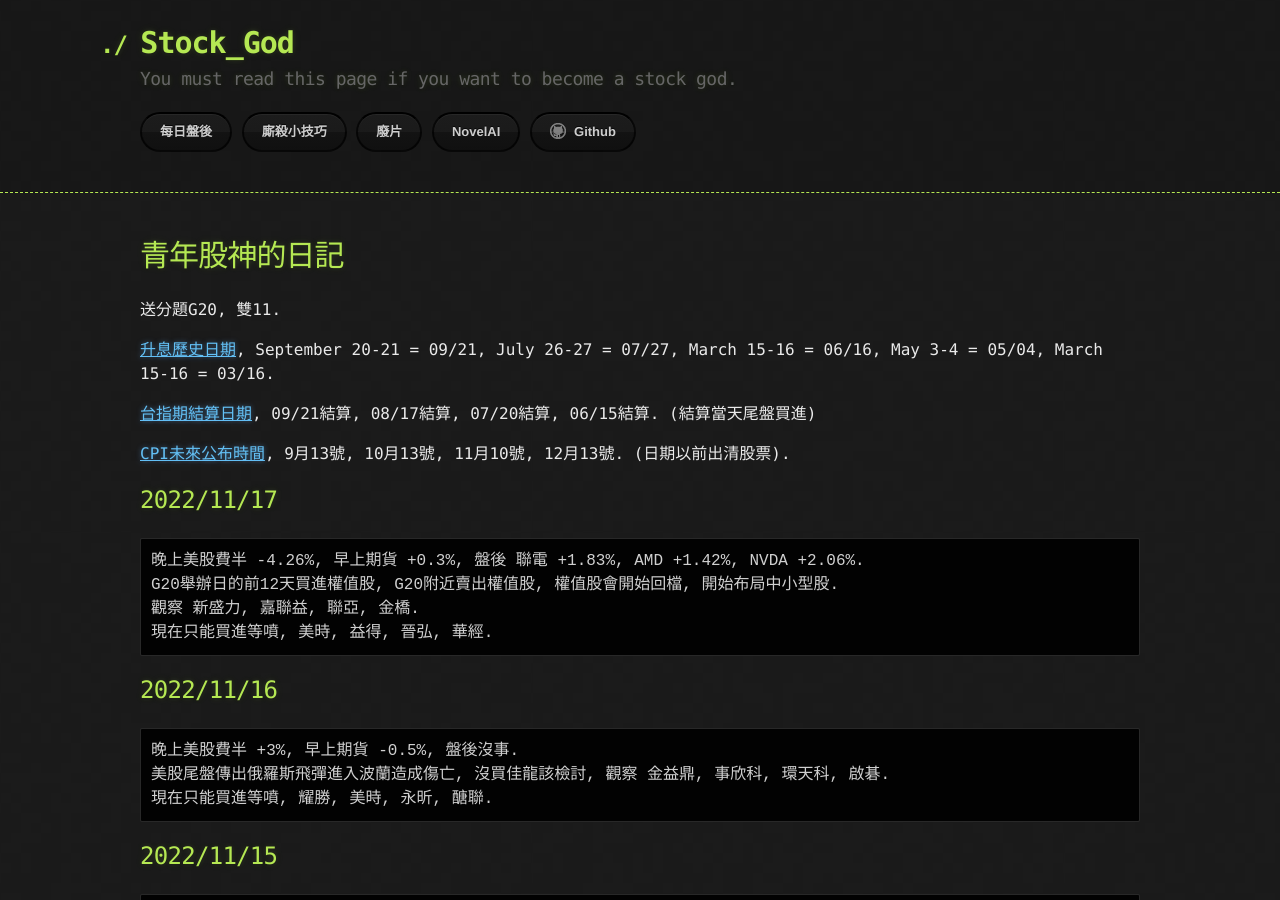
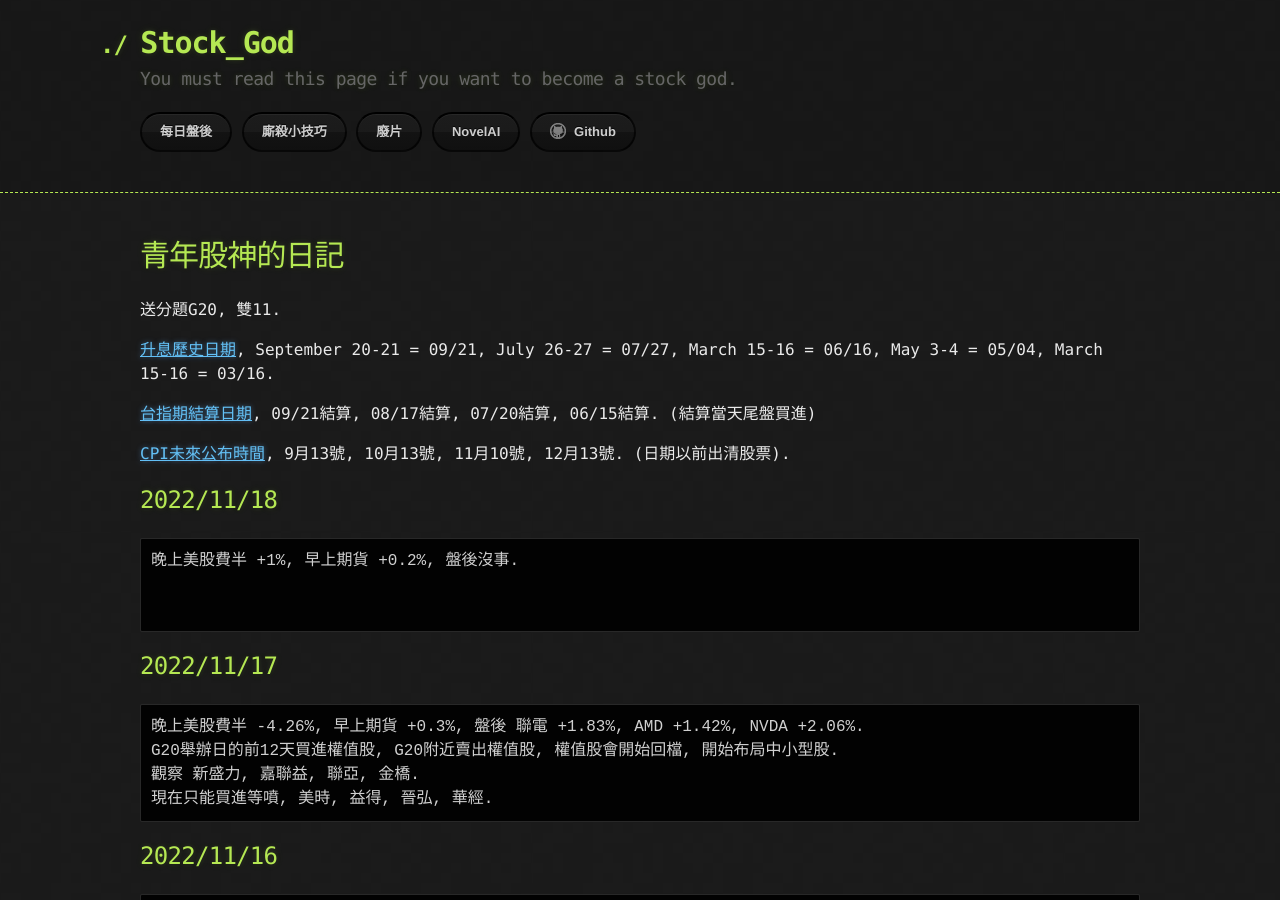
Before and after one commit to lepg5487/Stock_God, a Jekyll site: the page built from index.md, in a window 1280 px wide and 900 px high. Built offline with Jekyll 4.4.1, drawn with Linux system fonts in a browser that asks for light colours; our own code applies the rules of GitHub Pages for plain Markdown files.

Commit message:
Update index.md

````diff
--- a/index.md
+++ b/index.md
@@ -11,6 +11,13 @@ layout: testlayouts
 [台指期結算日期](https://options.tw/%E6%9C%9F%E8%B2%A8%E8%A1%8C%E4%BA%8B%E6%9B%86/), 09/21結算, 08/17結算, 07/20結算, 06/15結算. (結算當天尾盤買進)
 
 [CPI未來公布時間](https://chihyun.tw/cpi-release-date/), 9月13號, 10月13號, 11月10號, 12月13號. (日期以前出清股票).
+
+## 2022/11/18
+```
+晚上美股費半 +1%, 早上期貨 +0.2%, 盤後沒事.
+
+
+```
 
 ## 2022/11/17
 ```
````
